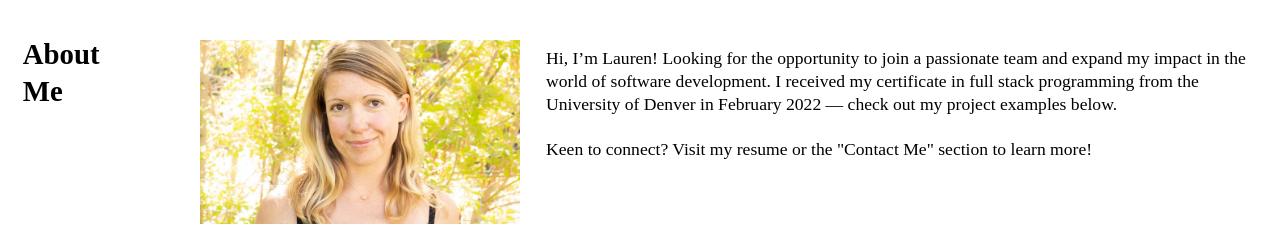
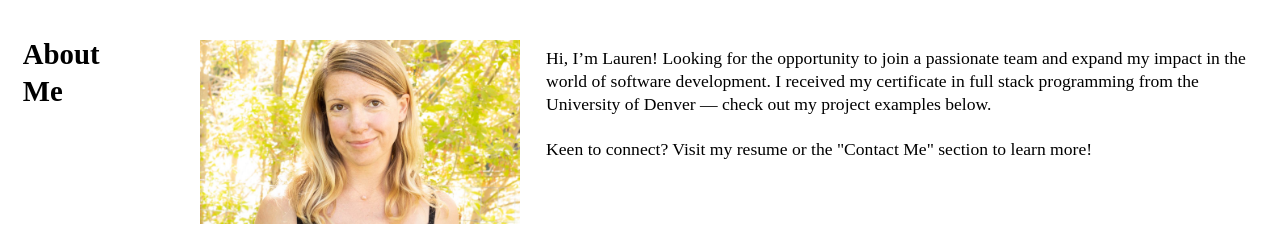
Before and after one commit to L-Buchholz/portfolio, a plain HTML site: page index.html in a window 1280 px wide. Shown: the part 376-611 px from the top of the page. Drawn offline with Linux system fonts and the light colour scheme.

Commit message:
Update index.html

```diff
--- a/index.html
+++ b/index.html
@@ -47,8 +47,8 @@
             <p>
               Hi, I’m Lauren! Looking for the opportunity to join a passionate team and expand my impact
               in the world of software development.
-              I received my certificate in full stack programming from the University of Denver in
-              February 2022 &mdash; check out my project examples below.
+              I received my certificate in full stack programming from the University of Denver &mdash;
+              check out my project examples below.
               <br>
               <br>
               Keen to connect? Visit my resume or the "Contact Me"
```
